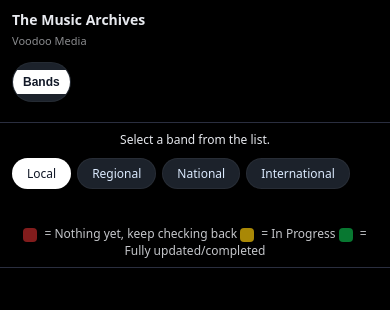
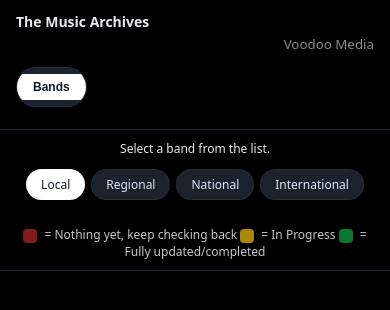
Before and after one commit to ruyven12/Music, a website: page index.html in a window 390 px wide. Drawn offline with Linux system fonts and the light colour scheme; no server answers.

Commit message:
Update index.html

```diff
--- a/index.html
+++ b/index.html
@@ -20,13 +20,19 @@
     box-sizing: border-box;
   }
 
+  html, body {
+    margin: 0;
+    padding: 0;
+    max-width: 100%;
+    overflow-x: hidden;
+  }
+
   body {
-        margin: 0;
     background: var(--bg);
     color: var(--text);
     font-family: system-ui, -apple-system, BlinkMacSystemFont, "Segoe UI",
       sans-serif;
-        height: 100vh;
+    min-height: 100vh;
   }
 
   /* ===========================
@@ -100,7 +106,7 @@
     ============================ */
   .wrap {
     display: block;
-  		min-height: 100vh;
+    min-height: calc(100vh - 50px);
   }
 
   main {
@@ -123,14 +129,17 @@
   /* ===========================
        REGION + LETTER PILLS
     ============================ */
-      .region-pills {
+  .region-pills,
+  .letter-groups,
+  #letter-groups {
     display: flex;
     justify-content: center;
-        gap: 8px;
     flex-wrap: wrap;
+    gap: 10px;
   }
 
-      .region-pill {
+  .region-pill,
+  .letter-pill {
     padding: 6px 20px;
     font-size: 13px;
     border-radius: 999px;
@@ -140,42 +149,13 @@
     border: 1px solid rgba(255, 255, 255, 0.05);
     user-select: none;
     transition: background 0.15s, color 0.15s;
+    white-space: nowrap;
   }
 
-      .region-pill.active {
+  .region-pill.active,
+  .letter-pill.active {
     background: #ffffff;
     color: #111827;
-      }
-
-      #letter-groups,
-      .letter-groups {
-        display: flex;
-        gap: 10px;
-        justify-content: center;
-        flex-wrap: wrap;
-        margin-top: 6px;
-      }
-
-      .letter-pill {
-        padding: 6px 18px;
-        border-radius: 999px;
-        background: #0f172a;
-        border: 1px solid rgba(255, 255, 255, 0.1);
-        color: #dbeafe;
-        cursor: pointer;
-        font-size: 13px;
-        font-weight: 600;
-        user-select: none;
-        transition: background 0.15s, color 0.15s;
-      }
-
-      .letter-pill:hover {
-        background: #1e293b;
-      }
-
-      .letter-pill.active {
-        background: #ffffff;
-        color: #0f172a;
   }
 
   /* ===========================
@@ -215,9 +195,9 @@
   .cards {
     padding: 16px;
     display: grid;
-        grid-template-columns: repeat(auto-fill, minmax(210px, 1fr));
+    grid-template-columns: repeat(auto-fit, minmax(210px, 1fr));
     gap: 17px;
-        overflow-y: auto;
+    overflow: visible; /* let full page scroll */
   }
 
   .card {
@@ -232,20 +212,12 @@
   }
 
   .card-partial {
-        background: linear-gradient(
-          160deg,
-          rgba(250, 204, 21, 0.12),
-          rgba(2, 6, 23, 1)
-        );
+    background: linear-gradient(160deg, rgba(250, 204, 21, 0.12), rgba(2, 6, 23, 1));
     border: 5px solid rgba(250, 204, 21, 0.35);
   }
 
   .card-complete {
-        background: linear-gradient(
-          160deg,
-          rgba(22, 163, 74, 0.16),
-          rgba(2, 6, 23, 1)
-        );
+    background: linear-gradient(160deg, rgba(22, 163, 74, 0.16), rgba(2, 6, 23, 1));
     border: 5px solid rgba(22, 163, 74, 0.45);
   }
 
@@ -262,18 +234,6 @@
     height: 100%;
     object-fit: contain;
     padding: 14px;
-      }
-
-      .small-link {
-        margin: 0 12px 14px;
-        display: inline-block;
-        font-size: 12px;
-        color: var(--accent);
-        text-decoration: none;
-      }
-
-      .small-link:hover {
-        text-decoration: underline;
   }
 
   .empty {
@@ -295,7 +255,6 @@
     align-items: flex-start;
   }
 
-	  /* Center the whole "Current Albums in Archive" area */
   #band-albums-wrap {
     max-width: 1200px;
     margin: 0 auto;
@@ -304,14 +263,9 @@
     align-items: center;
   }
 
-      /* Make the album tiles grid center under the band card */
   #band-albums-grid {
     display: grid;
     justify-content: center;
-      }
-
-      .band-detail h2 {
-        font-size: 1.6rem;
   }
 
   .band-panel {
@@ -319,11 +273,6 @@
     border: 1px solid rgba(255, 255, 255, 0.06);
     border-radius: 8px;
     padding: 1rem 1.25rem;
-      }
-
-      .band-panel p {
-        margin-bottom: 0.75rem;
-        color: #ddd;
   }
 
   .band-open-btn {
@@ -336,144 +285,9 @@
   }
 
   /* ===========================
-   MOBILE / TABLET TWEAKS
+          MOBILE FRIENDLY
     ============================ */
   @media (max-width: 900px) {
-  body {
-    font-size: 14px;
-  }
-
-  header {
-    flex-direction: column;
-    align-items: flex-start;
-    gap: 4px;
-  }
-
-  /* Top tabs no longer absolutely centered; just sit under header */
-  .top-tabs {
-    position: static;
-    margin: 8px auto 4px;
-    transform: none;
-  }
-
-  .top-tab {
-    padding: 6px 16px;
-    font-size: 12px;
-  }
-
-  .results-head {
-    padding: 8px 10px;
-    gap: 6px;
-  }
-
-  #crumbs {
-    font-size: 12px;
-    padding: 0 4px;
-  }
-
-  /* Region & letter pills: horizontal scroll instead of 5 rows */
-  .region-pills,
-  #letter-groups,
-  .letter-groups {
-    justify-content: flex-start;
-    flex-wrap: nowrap;
-    overflow-x: auto;
-    -webkit-overflow-scrolling: touch;
-    padding-bottom: 4px;
-    gap: 6px;
-  }
-
-  .region-pills::-webkit-scrollbar,
-  #letter-groups::-webkit-scrollbar,
-  .letter-groups::-webkit-scrollbar {
-    display: none; /* hide scrollbars on mobile */
-  }
-
-  .region-pill,
-  .letter-pill {
-    white-space: nowrap;
-    padding: 6px 14px;
-    font-size: 12px;
-  }
-
-  /* Cards: single column, centered */
-  .cards {
-  	padding: 16px;
-  	display: grid;
-  	grid-template-columns: repeat(auto-fill, minmax(210px, 1fr));
-  	gap: 17px;
-  	overflow: visible;
-  }
-
-  .card {
-    max-width: 360px;
-    margin: 0 auto;
-  }
-
-  .card img {
-    padding: 10px;
-  }
-
-  /* Band detail + albums stack nicely */
-  .band-detail {
-    padding: 0.75rem 0.75rem 1rem;
-    margin: 0 auto;
-  }
-
-  #band-albums-wrap {
-    padding: 0 0.75rem 1rem;
-  }
-
-  #band-albums-grid {
-    grid-template-columns: repeat(2, minmax(0, 1fr));
-    gap: 8px;
-  }
-}
-
-@media (max-width: 480px) {
-  .top-tab {
-    padding: 5px 10px;
-  }
-
-  /* On very small phones, album tiles go to 1 column */
-  #band-albums-grid {
-    grid-template-columns: minmax(0, 1fr);
-  }
-}
-
-/* ===========================
-   MOBILE FRIENDLY TWEAKS
-=========================== */
-
-/* Tablets & small laptops */
-@media (max-width: 900px) {
-  header {
-    padding: 10px 12px;
-  }
-
-  header h1 {
-    font-size: 14px;
-  }
-
-  .results-head {
-    padding: 8px 12px;
-  }
-
-  .cards {
-    padding: 10px;
-    gap: 12px;
-    grid-template-columns: repeat(auto-fill, minmax(180px, 1fr));
-  }
-
-  .region-pill,
-  .letter-pill {
-    padding: 6px 14px;
-    font-size: 12px;
-  }
-}
-
-/* Phones (narrow screens) */
-@media (max-width: 600px) {
     header {
       flex-direction: column;
       align-items: flex-start;
@@ -484,37 +298,56 @@
       font-size: 14px;
     }
 
-  header small {
-    font-size: 11px;
-    margin-left: 0;
-    opacity: 0.7;
+    .top-tabs {
+      position: static;
+      transform: none;
+      margin-top: 6px;
+      margin-bottom: 6px;
+      display: flex;
+      justify-content: center;
+      flex-wrap: wrap;
     }
 
-  .results-head {
-    align-items: stretch;
-    text-align: center;
+    .top-tab {
+      padding: 6px 16px;
+      font-size: 12px;
+    }
+
+    .cards {
+      grid-template-columns: repeat(auto-fit, minmax(180px, 1fr));
+      padding: 12px;
+      gap: 12px;
+    }
+  }
+
+  @media (max-width: 600px) {
+    .cards {
+      grid-template-columns: 1fr;
+      padding: 10px;
+    }
+
+    .card {
+      max-width: 480px;
+      margin: 0 auto;
+    }
+
+    .card .thumb {
+      aspect-ratio: 16 / 9; /* looks better on phones */
+    }
+
+    .region-pills, .letter-groups {
+      gap: 6px;
+    }
+
+    .region-pill, .letter-pill {
+      padding: 6px 14px;
+      font-size: 12px;
     }
 
     #crumbs {
       font-size: 12px;
     }
-
-  .cards {
-    padding: 8px;
-    gap: 10px;
-    grid-template-columns: 1fr; /* one card per row on phone */
   }
-
-  .card .thumb {
-    aspect-ratio: 16 / 9; /* less “square blocky” on narrow screens */
-  }
-
-  .band-detail {
-    padding: 0.75rem;
-  }
-}
-
-
 </style>
   </head>
 
```
Lines whose indentation alone changed are shown as unchanged.
